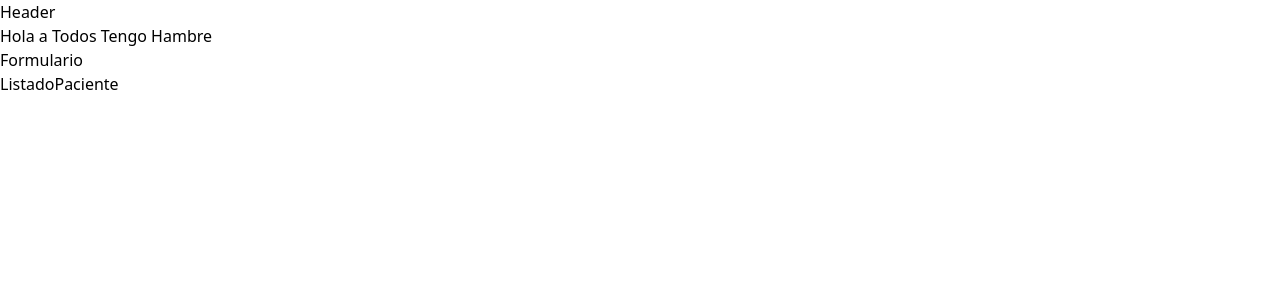
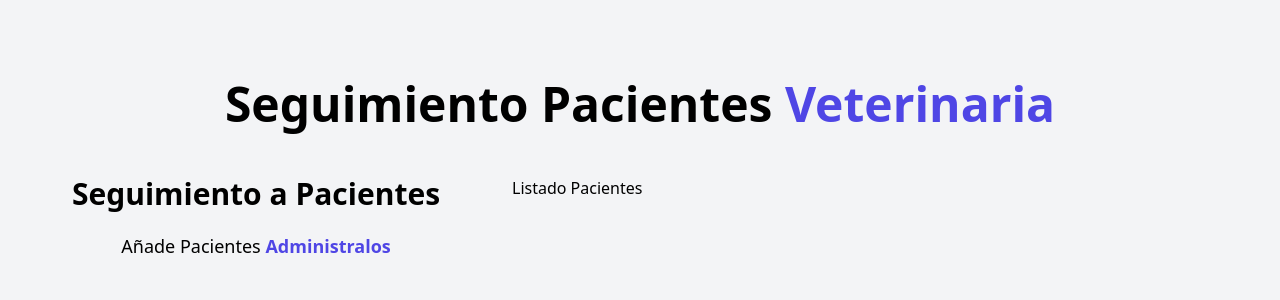
Before and after one commit to jaquimbayoc7/Electiva2, a React (Vite) app in the folder citas-react/: page / in a window 1280 px wide. Shown: the top 300 px of the page. Built offline with nearby package versions, Linux system fonts and the light colour scheme.

Commit message:
configuracion final css

```diff
--- a/citas-react/index.html
+++ b/citas-react/index.html
@@ -6,7 +6,7 @@
     <meta name="viewport" content="width=device-width, initial-scale=1.0" />
     <title>App Citas</title>
   </head>
-  <body>
+  <body class="bg-gray-100 h-screen">
     <div id="root"></div>
     <script type="module" src="/src/main.jsx"></script>
   </body>
--- a/citas-react/src/App.jsx
+++ b/citas-react/src/App.jsx
@@ -10,13 +10,13 @@
 
   return (
     /*Etiqueta padre y el body de la página*/
-    <>
+    <div className="container mx-auto mt-20">
       <Header />
-      <Formulario />
-      <ListadoPaciente />
-    </>
-
-
+      <div className="mt-12 md:flex">
+        <Formulario />
+        <ListadoPaciente />
+      </div>
+    </div>
   )
 }
 /*Export para importar el módulo a otras partes de la app*/
--- a/citas-react/src/components/Formulario.jsx
+++ b/citas-react/src/components/Formulario.jsx
@@ -1,9 +1,20 @@
 
 const Formulario = () => {
   return (
-    <>
-        <div>Formulario</div>
-    </>
+  <div className="md:w-1/2 lg:w-2/5">
+    <h2 className="font-black text-3xl text-center">
+      Seguimiento a Pacientes
+    </h2>
+    <p className="text-lg mt-5 text-center">
+      Añade Pacientes{' '}
+      <span className="text-indigo-600 font-bold">Administralos</span>
+    </p>
+
+    <form action="">
+
+    </form>
+
+  </div>
 
   )
 }
--- a/citas-react/src/components/Header.jsx
+++ b/citas-react/src/components/Header.jsx
@@ -1,10 +1,10 @@
 
 function Header() {
   return (
-    <>
-        <div>Header</div>
-        <h1>Hola a Todos Tengo Hambre</h1>
-    </>
+    <h1 className="font-black text-5xl text-center md:w-2/3 mx-auto">
+      Seguimiento Pacientes{' '}
+      <span className="text-indigo-600">Veterinaria</span>
+    </h1>
   )
 }
 
--- a/citas-react/src/components/ListadoPaciente.jsx
+++ b/citas-react/src/components/ListadoPaciente.jsx
@@ -1,6 +1,8 @@
 function ListadoPaciente() {
   return (
-    <div>ListadoPaciente</div>
+   <div className="w-1/2 lg:w-3/5">
+      <h2>Listado Pacientes</h2>
+   </div>
   )
 }
 
--- a/tailwind.config.js
+++ b/citas-react/tailwind.config.cjs
@@ -1,6 +1,6 @@
 /** @type {import('tailwindcss').Config} */
 module.exports = {
-  content: ["./index.html", "./src/**/*.jsx"],
+  content: ["./index.html","./src/**/*.jsx"],
   theme: {
     extend: {},
   },
```
Also changed, not shown: citas-react/postcss.config.cjs (renamed from postcss.config.js).
